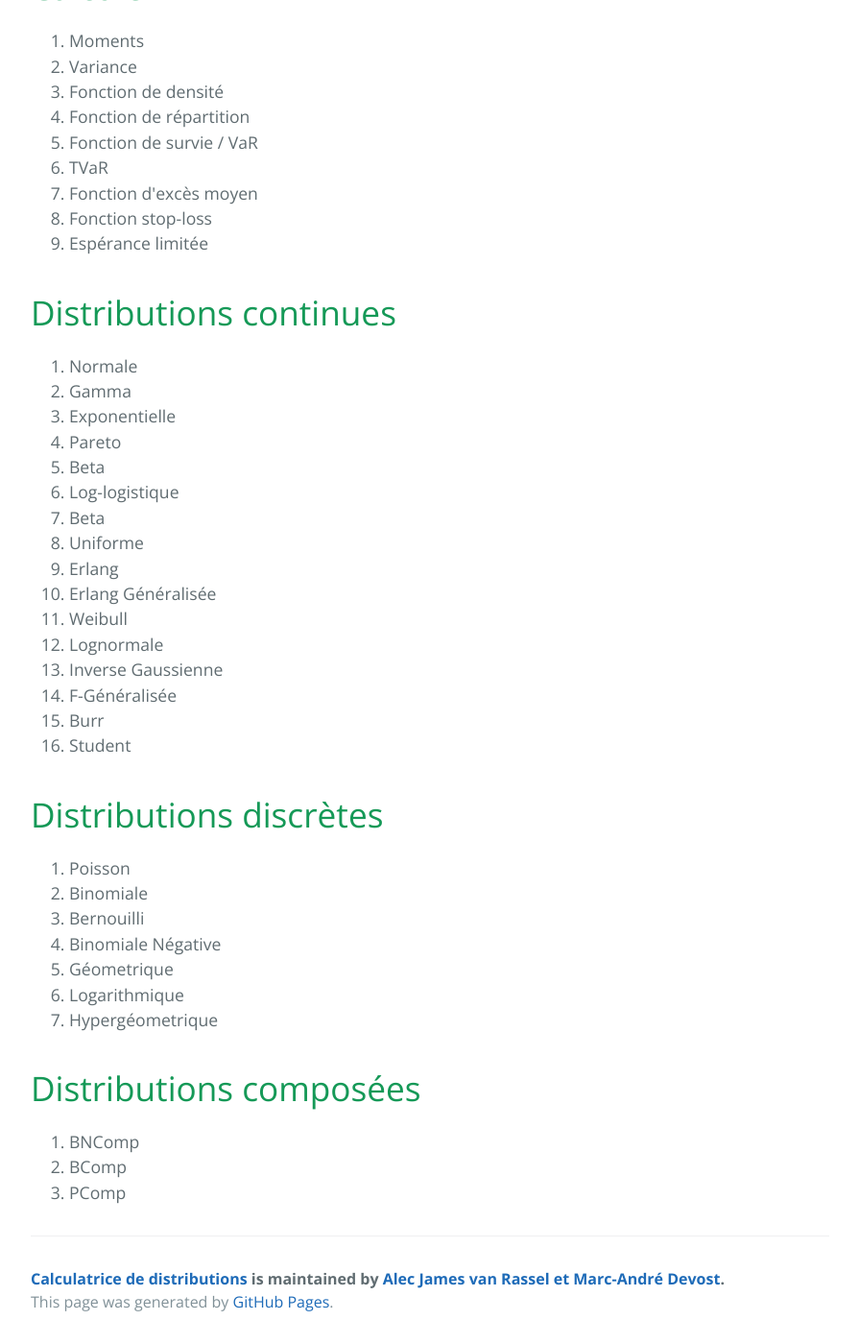
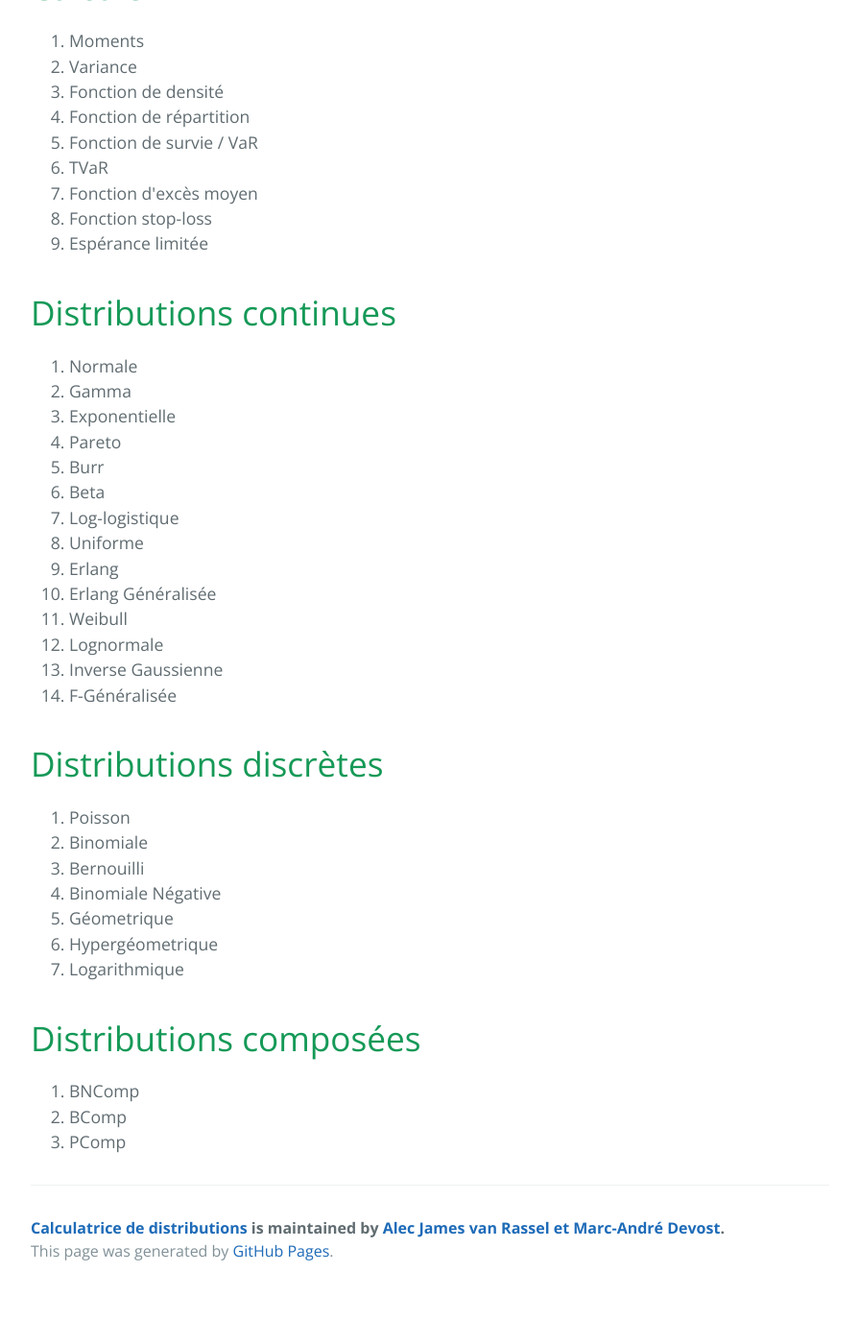
Before and after one commit to alec42/distributacalcul, a Jekyll site: the page built from docs/index.html, in a window 1280 px wide and 1400 px high, scrolled down 539 px. Shown: the whole window at 96% size, without its empty margins (192-1087 px from the left). Built offline with Jekyll 4.4.1, drawn with Linux system fonts in a browser that asks for light colours; the list of posts is cut into pages by our own code; after the commit the page ends 1886 px from its top, so only the background shows below that.

```diff
--- a/docs/index.html
+++ b/docs/index.html
@@ -23,9 +23,9 @@
       <li>Gamma</li>
       <li>Exponentielle</li>
       <li>Pareto</li>
+      <li>Burr</li>
       <li>Beta</li>
       <li>Log-logistique</li>
-      <li>Beta</li>
       <li>Uniforme</li>
       <li>Erlang</li>
       <li>Erlang Généralisée</li>
@@ -33,8 +33,6 @@
       <li>Lognormale</li>
       <li>Inverse Gaussienne</li>
       <li>F-Généralisée</li>
-      <li>Burr</li>
-      <li>Student</li>
     </ol>
   <h1>Distributions discrètes</h1>
     <ol>
@@ -43,8 +41,8 @@
       <li>Bernouilli</li>
       <li>Binomiale Négative</li>
       <li>Géometrique</li>
+      <li>Hypergéometrique</li>
       <li>Logarithmique</li>
-      <li>Hypergéometrique</li>
     </ol>
 	<h1>Distributions composées</h1>
     <ol>
```
Also changed, not shown: 1 other file.
